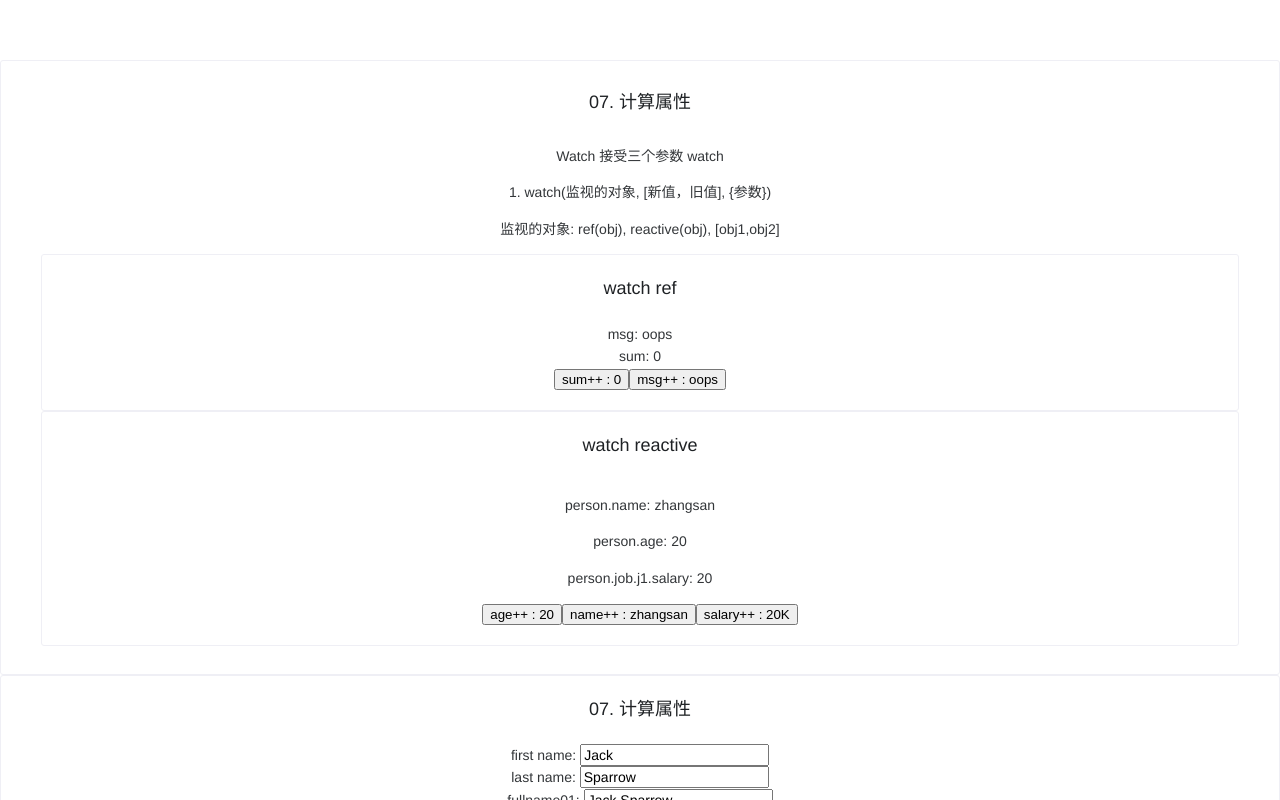
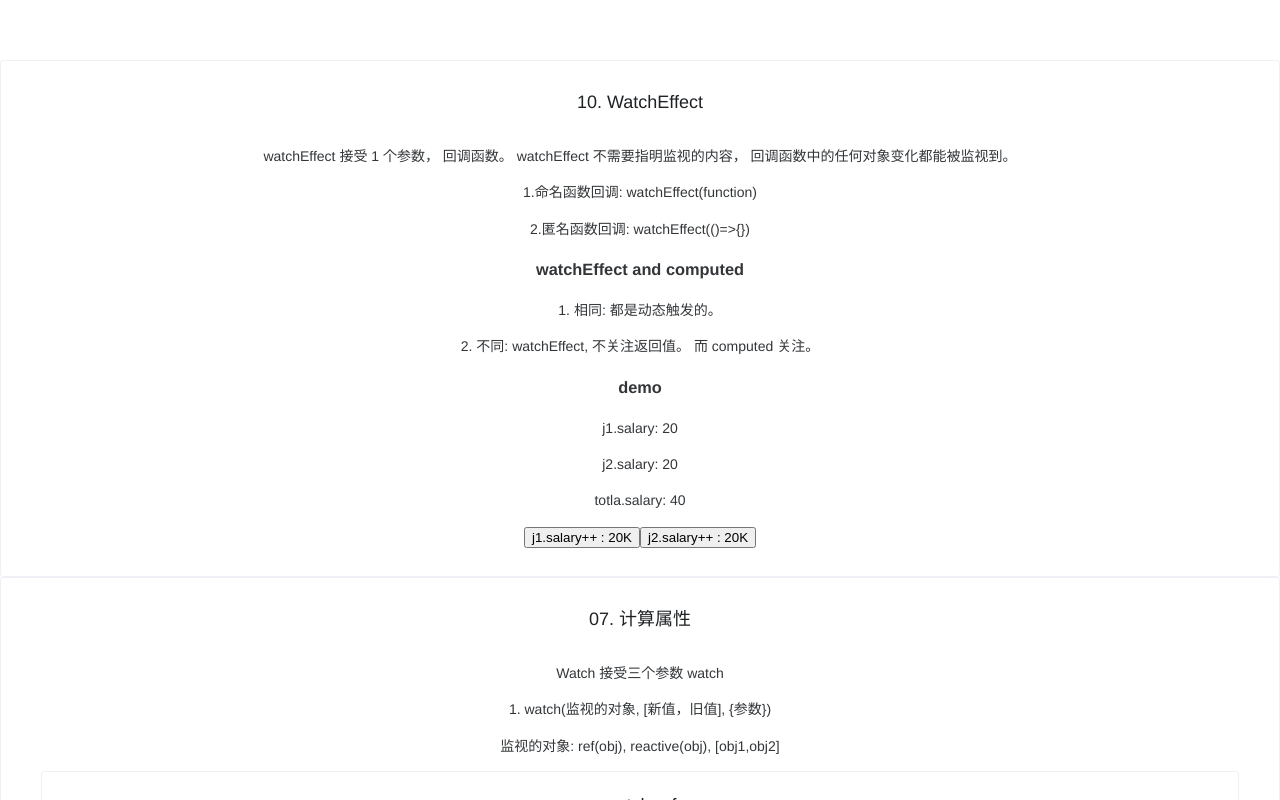
Before and after one commit to tangx/vue3-course, a Vue app: page / in a window 1280 px wide. Shown: the top 800 px of the page. Built offline with nearby package versions, Linux system fonts and the light colour scheme.

Commit message:
10 watchEffect

```diff
--- a/src/App.vue
+++ b/src/App.vue
@@ -1,4 +1,5 @@
 <template>
+  <watch-effect></watch-effect>
   <watch />
   <computed />
   <setup-tips />
@@ -8,6 +9,7 @@
 </template>
 
 <script lang="ts">
+import WatchEffect from "./components/10_watchEffect/WatchEffect.vue";
 import Watch from "./components/08_watch/Watch.vue";
 import Computed from "./components/07_computed/Computed.vue";
 import SetupTips from "./components/06_SetupTips/SetupTips.vue";
@@ -18,6 +20,7 @@ import RefFunction from "./components/02_RefFunction/RefFunction.vue";
 export default {
   name: "App",
   components: {
+    WatchEffect,
     Watch,
     Computed,
     SetupTips,
--- /dev/null
+++ b/src/components/10_watchEffect/WatchEffect.vue
@@ -0,0 +1,77 @@
+<template>
+  <n-card title="10. WatchEffect" size="huge">
+    <div>
+      watchEffect 接受 1 个参数， 回调函数。 watchEffect 不需要指明监视的内容，
+      回调函数中的任何对象变化都能被监视到。
+      <p>1.命名函数回调: watchEffect(function)</p>
+      <p>2.匿名函数回调: watchEffect(()=>{})</p>
+      <div>
+        <h3>watchEffect and computed</h3>
+        <p>1. 相同: 都是动态触发的。</p>
+        <p>2. 不同: watchEffect, 不关注返回值。 而 computed 关注。</p>
+      </div>
+    </div>
+
+    <div>
+      <h3>demo</h3>
+      <p>j1.salary: {{ person.job.j1.salary }}</p>
+      <p>j2.salary: {{ person.job.j2.salary }}</p>
+      <p>totla.salary: {{ person.salary }}</p>
+
+      <button @click="person.job.j1.salary++">
+        j1.salary++ : {{ person.job.j1.salary }}K
+      </button>
+      <button @click="person.job.j2.salary++">
+        j2.salary++ : {{ person.job.j2.salary }}K
+      </button>
+    </div>
+  </n-card>
+</template>
+
+<script lang="ts">
+import { ref, reactive, watchEffect } from "vue";
+export default {
+  name: "Watch",
+  components: {},
+
+  setup() {
+    // ref
+    let msg = ref("oops");
+    let sum = ref(0);
+
+    // reactive
+    let person = reactive({
+      name: "zhangsan",
+      age: 20,
+      salary: 0,
+      job: {
+        j1: {
+          salary: 20,
+        },
+        j2: {
+          salary: 20,
+        },
+      },
+    });
+
+    // 匿名函数回调
+    watchEffect(() => {
+      const x1 = sum.value;
+      console.log("watchEffect:::: 匿名函数被回调了。");
+    });
+
+    // 命名函数回调
+    function totlaSalary(): void {
+      person.salary = person.job.j1.salary + person.job.j2.salary;
+    }
+    watchEffect(totlaSalary);
+
+    // 返回
+    return {
+      msg,
+      sum,
+      person,
+    };
+  },
+};
+</script>
```
